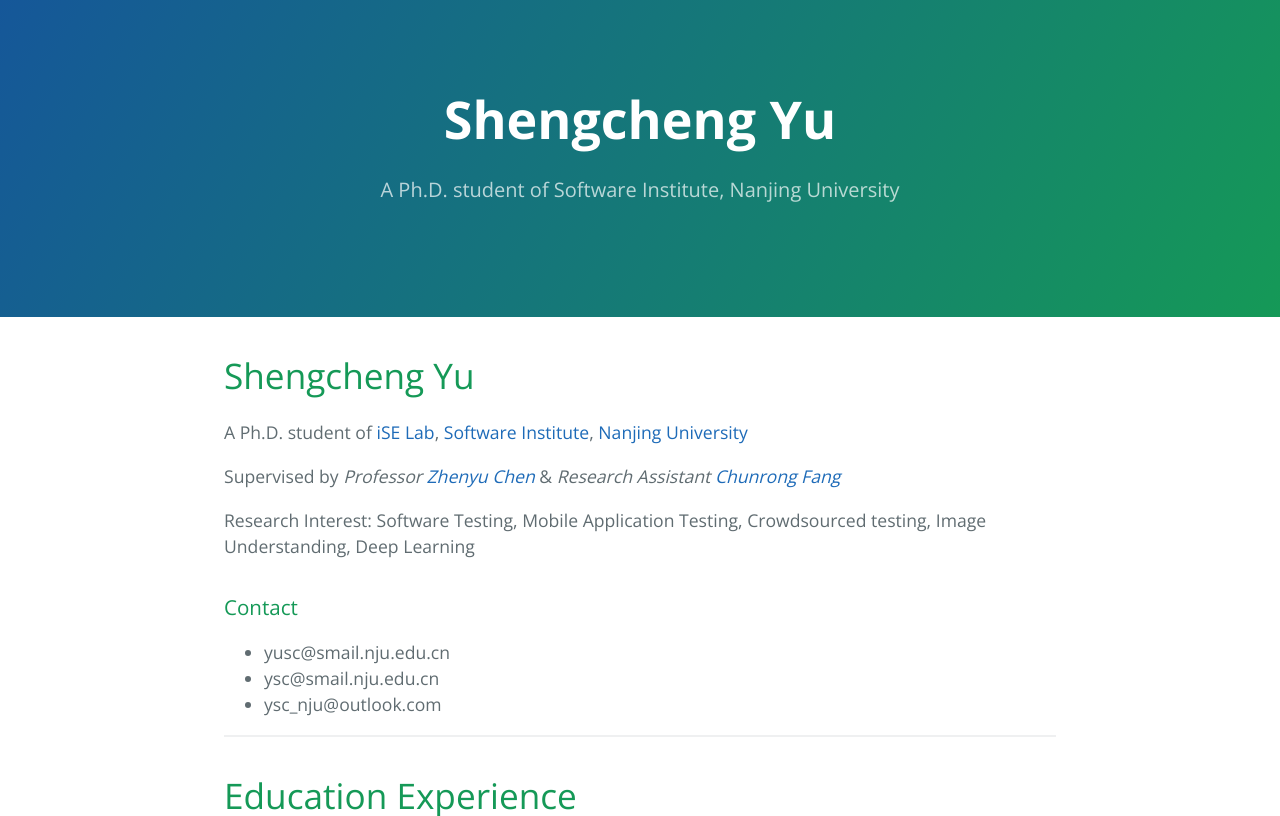
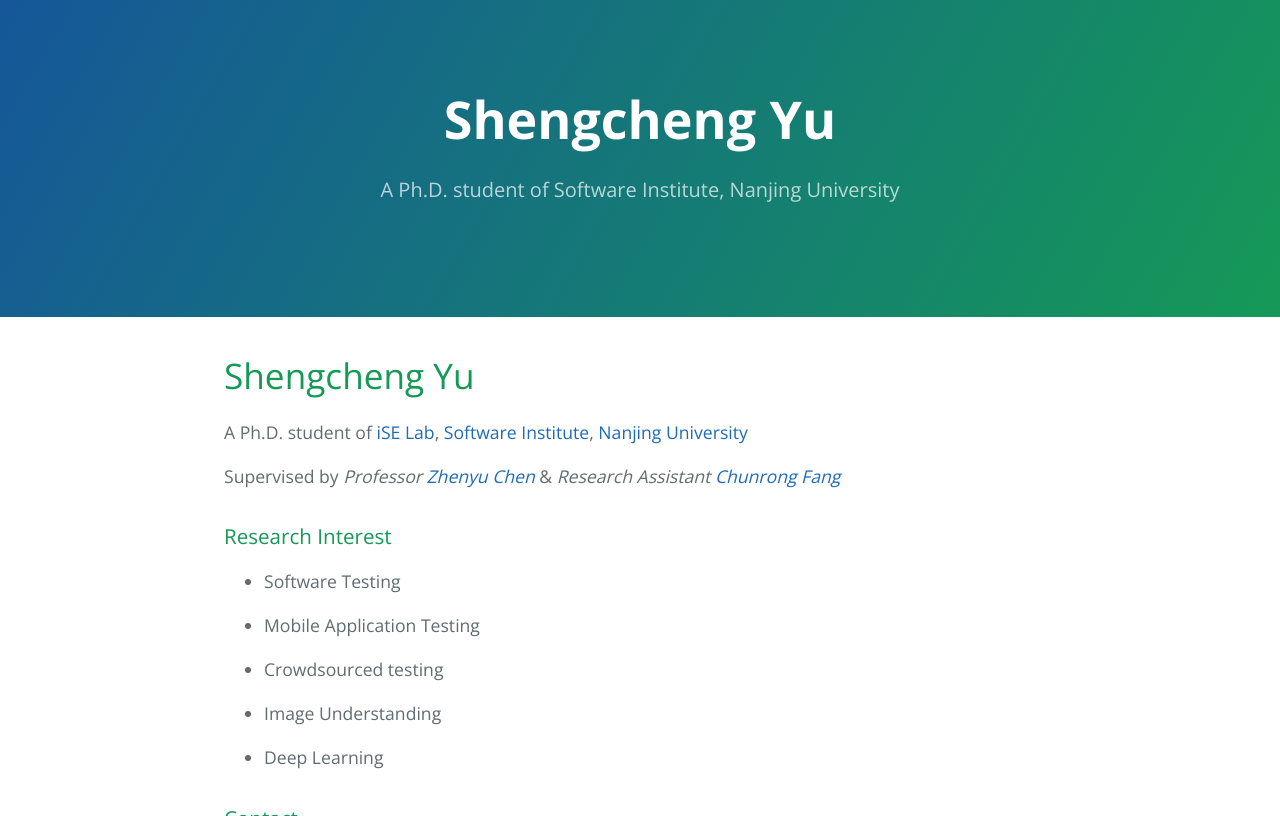
Before and after one commit to yushengcheng/yushengcheng.github.io, a Jekyll site: the page built from index.md, in a window 1280 px wide and 900 px high, cut to the strip 0-816 px from the top of the window. Built offline with Jekyll 4.4.1, drawn with Linux system fonts in a browser that asks for light colours; our own code applies the rules of GitHub Pages for plain Markdown files.

Commit message:
20201010

```diff
--- a/index.md
+++ b/index.md
@@ -4,11 +4,24 @@
 
 Supervised by _Professor_ [_Zhenyu Chen_](http://www.iselab.cn/faculty/ZhenyuChen) & _Research Assistant_ [_Chunrong Fang_](http://www.iselab.cn/faculty/ChunrongFang)
 
-Research Interest: Software Testing, Mobile Application Testing, Crowdsourced testing, Image Understanding, Deep Learning
+### Research Interest
+
+- Software Testing
+
+- Mobile Application Testing
+
+- Crowdsourced testing
+
+- Image Understanding
+
+- Deep Learning
 
 ### Contact
+
 - yusc@smail.nju.edu.cn
+
 - ysc@smail.nju.edu.cn
+
 - ysc_nju@outlook.com
 
 * * *
@@ -88,13 +101,17 @@
 ## 2020
 
 - Zhenfei Cao, Xu Wang, **Shengcheng Yu**, Yexiao Yun, Chunrong Fang. STIFA: Crowdsourced Mobile Testing Report Selection Based on Text and Image Fusion Analysis. ASE 2020 Demo. *Accepted*
+
 - Yuanhan Tian, **Shengcheng Yu**, Chunrong Fang, Peiyuan Li. FuRong: Fusing Report of Automated Android Testing on Multi-Devices. ICSE 2020 Demo. <u>Co-First Author</u>. [paper](https://dl.acm.org/doi/abs/10.1145/3377812.3382138)
 
 ## 2019
 
 - **Shengcheng Yu**, Chunrong Fang, Yang Feng, Wenyuan Zhao, Zhenyu Chen. LIRAT: Layout and Image Recognition Driving Automated Mobile Testing of Cross-Platform. ASE 2019 Demo. [paper](https://ieeexplore.ieee.org/document/8952513)
+
 - **Shengcheng Yu**. Crowdsourced Report Generation via Bug Screenshot Understanding. ASE 2019 Student Research Competition (***ACM ASE’19 SRC First Place Undergraduate Winner***). [paper](https://ieeexplore.ieee.org/document/8952296/)
+
 - Tianxing He, **Shengcheng Yu**, Ziyuan Wang, Jieqiong L, Zhenyu Chen. From Data Quality to Model Quality: an Exploratory Study on Deep Learning. Internetware 2019. [paper](https://dl.acm.org/doi/abs/10.1145/3361242.3361260)
+
 - Qiqi Gu, Weilin Cai, **Shengcheng Yu**, Zhenyu Chen. Judicial Image Quality Assessment Based on Deep Learning: an Exploratory Study. QRS 2019. [paper](https://ieeexplore.ieee.org/abstract/document/8854694)
 
 * * *
@@ -130,13 +147,19 @@
 # Patent
 
 - A method for cross-platform replay of mobile testing script based of image recognition. Chunrong Fang, Yuanhan Tian, **Shengcheng Yu**, Qiuting Li, Pin Ji.
+
   - 一种基于图像识别的跨平台脚本录制与回放方法. 房春荣, 田元汉, **虞圣呈**, 李秋婷, 吉品.
+
 - A method for online analysis of crash information for Android applications. Chunrong Fang, Yuanhan Tian, **Shengcheng Yu**, Wenyuan Zhao, Zhenyu Chen.
 
-	- 一种面向安卓应用的崩溃信息线上分析方法. 房春荣, 田元汉, **虞圣呈**, 赵文远, 陈振宇.
+  - 一种面向安卓应用的崩溃信息线上分析方法. 房春荣, 田元汉, **虞圣呈**, 赵文远, 陈振宇.
+
 - A method for mobile application crowdsourced testing bug report generation based on image understanding technology. Chunrong Fang, **Shengcheng Yu**, Yexiao Yun, Xu Wang, Zhenfei Cao, Tongyu Li.
+
   - 一种基于图像理解技术的移动应用众包测试缺陷报告自动生成的方法. 房春荣, **虞圣呈**, 恽叶霄, 王旭, 曹振⻜
+
 - A method for crowdsourced test report similarity detection based on natural language processing. Chunrong Fang, Xu Wang, Zhenfei Cao, **Shengcheng Yu**, Yexiao Yun, Tongyu Li.
+
   - 一种基于自然语言处理的众包测试报告相似度检测的方法. 房春荣, 王旭, 曹振⻜, **虞圣呈**, 恽叶霄, 李彤宇
 
 * * *
```
